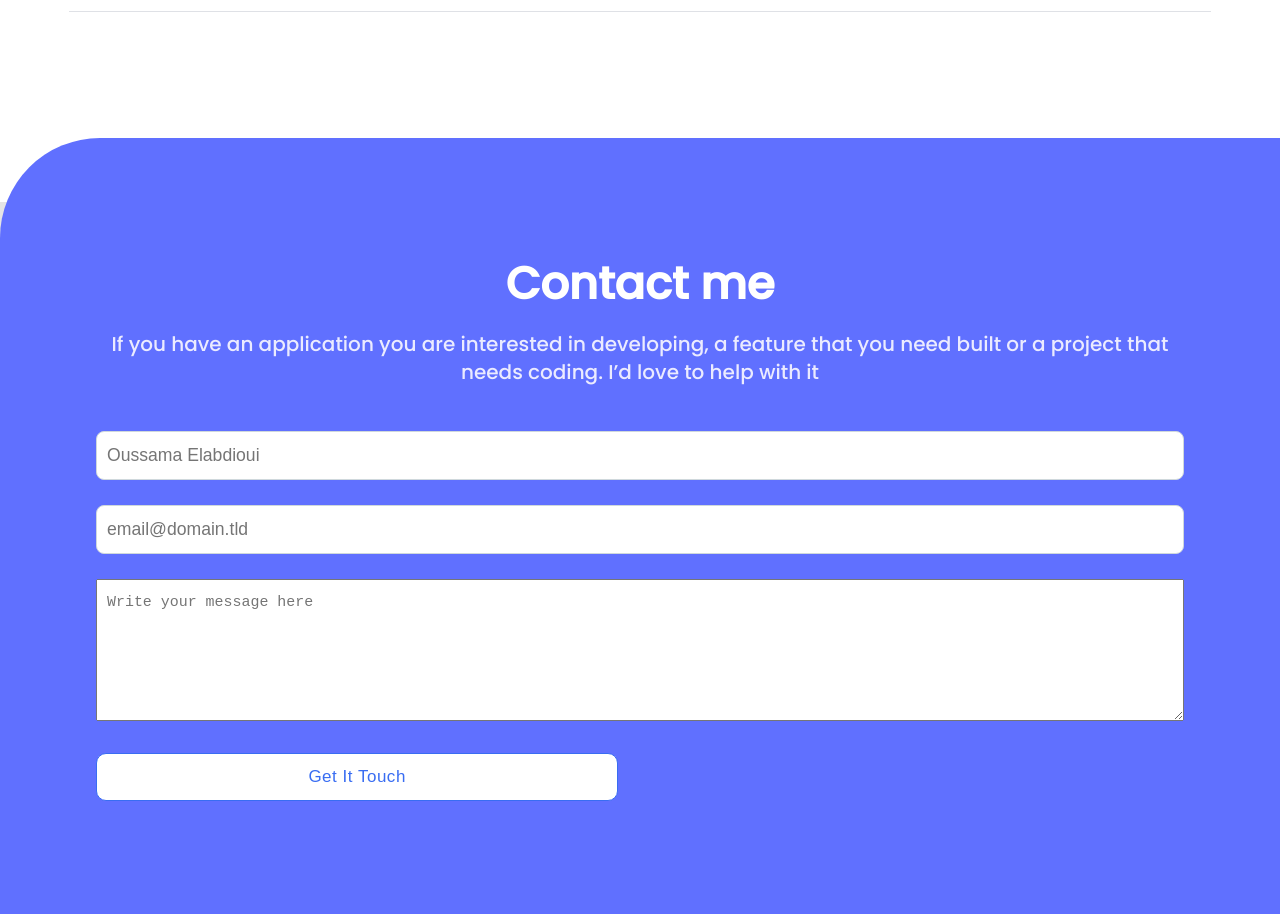
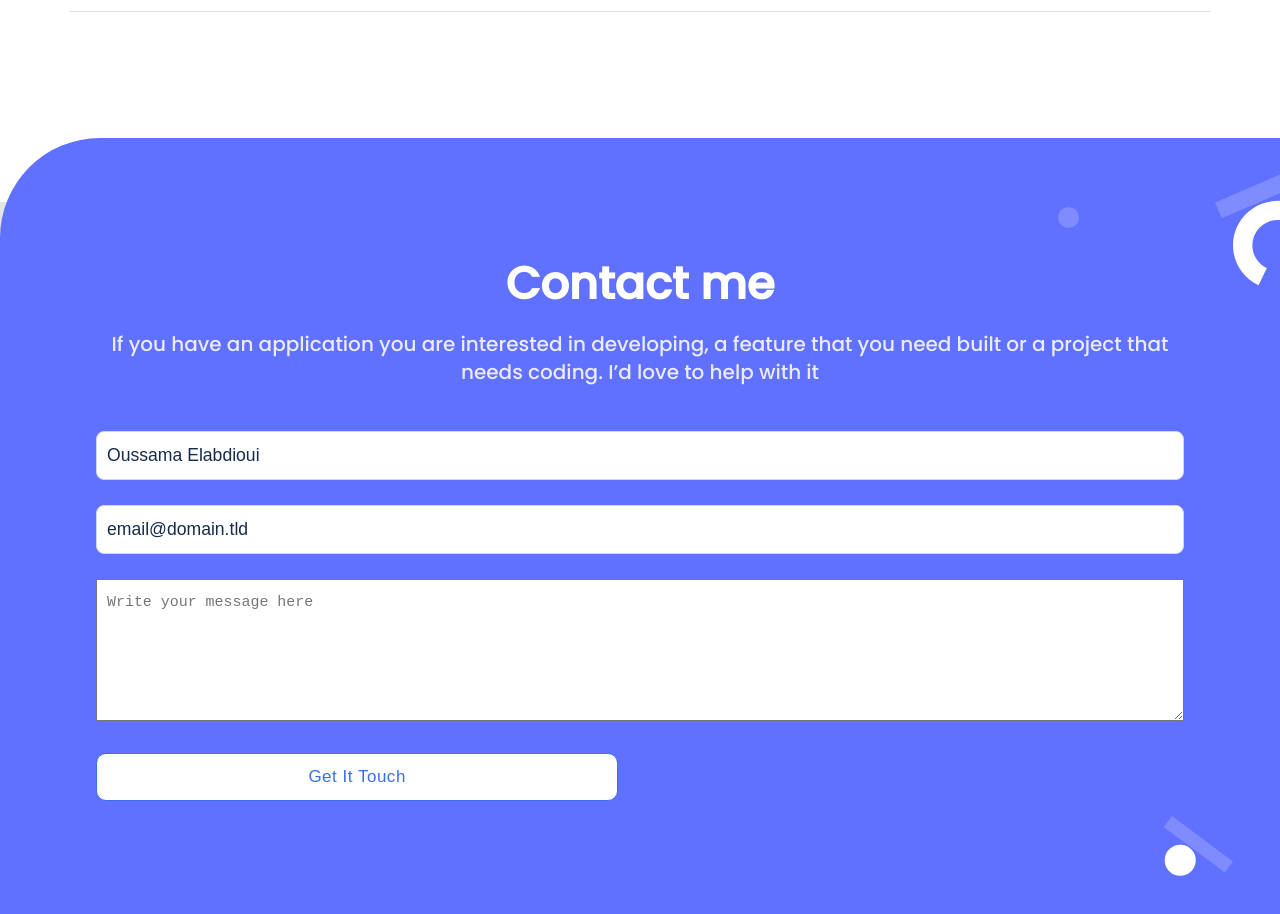
Before and after one commit to codedit334/Portfolio_Microverse, a website: page index.html in a window 1280 px wide. Shown: the part 6920-7834 px from the top of the page. Drawn offline with Linux system fonts and the light colour scheme.

Commit message:
Correct color and fix background

```diff
--- a/style.css
+++ b/style.css
@@ -361,7 +361,7 @@ i {
   text-align: center;
   background-image: url("./assets/bg_contact.svg") !important;
   background-repeat: no-repeat !important;
-  background-size: 100%;
+  /* background-size: 100%; */
   background-position: center right !important;
   background-color: #6070ff;
   width: 100%;
@@ -406,7 +406,8 @@ i {
   margin-top: 25px;
 }
 
-#full-name {
+#full-name,
+#email-address {
   font-weight: 400;
   font-size: 110%;
   line-height: 20px;
@@ -414,12 +415,9 @@ i {
   padding: 10px;
 }
 
-#email-address {
-  font-weight: 400;
-  font-size: 110%;
-  line-height: 20px;
-  padding: 10px;
-  color: #172b4d !important;
+#full-name::placeholder,
+#email-address::placeholder {
+  color: #172b4d;
 }
 
 #message {
```
